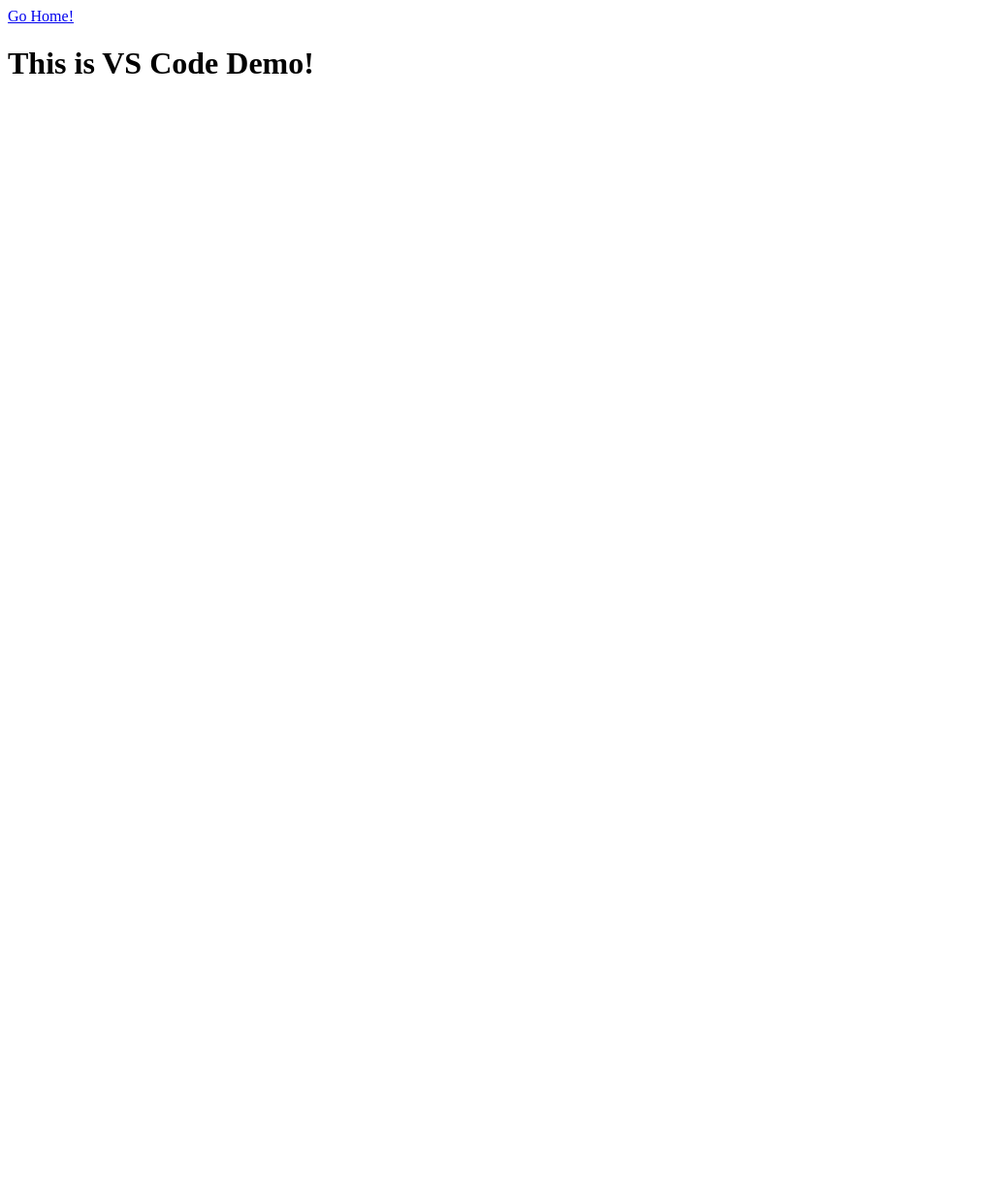
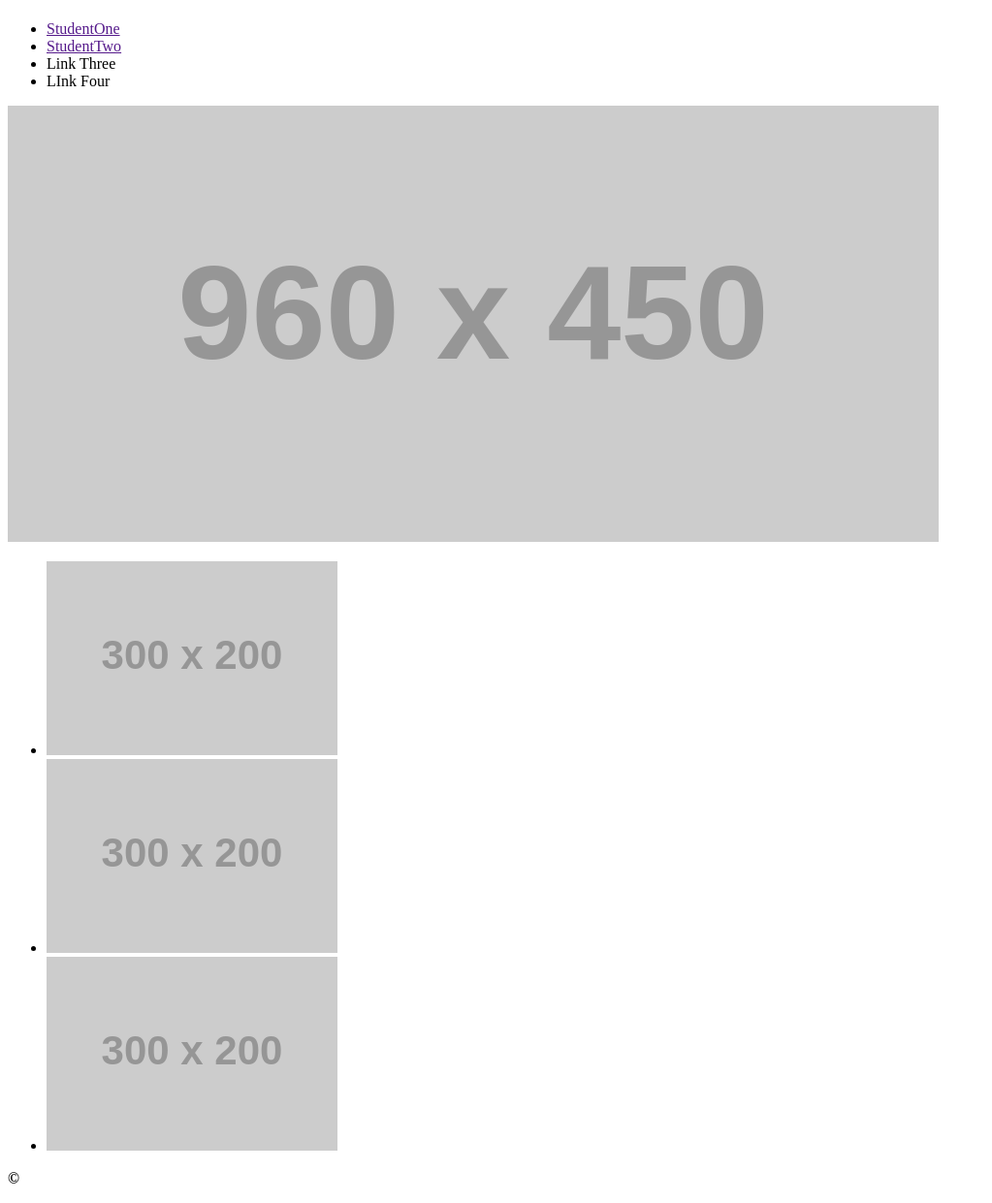
Before and after one commit to DeltaVCode/102-SelfPaced, a plain HTML site: page class-04/demo/index.html in a window 1280 px wide. Shown: the whole page at 97% size, without its empty margins (0-1023 px from the left). Before the commit the page ends 800 px from the top, so only its background shows below. Drawn offline with Linux system fonts and the light colour scheme; placeholder pictures from the web are drawn by us.

Commit message:
add html demo

```diff
--- a/class-04/demo/index.html
+++ b/class-04/demo/index.html
@@ -1,31 +1,51 @@
 <!DOCTYPE html>
 <html>
     <head>
-        <title>Vs code Demo</title>
+        <title>HTML demo</title>
+        <!-- <link rel="stylesheet" href=""> -->
 
-        <link rel="stylesheet" href="css/styles.css">
     </head>
+<!--  html comments -->
 <body>
+
+
+
+
+<header>
+    <h1></h1>
     <nav>
-          <a href="index.html">Go Home!</a>
+        <ul>
+
+            <li><a href="">StudentOne</a></li>
+            <li><a href="">StudentTwo</a></li>
+            <li>Link Three</li>
+            <li>LInk Four</li>
+        </ul>
     </nav>
+</header>
+<main>
+    <img src="http://placehold.it/960x450">
+    <!-- <h2></h2>
+    <p></p> -->
+    <ul>
+        <li> <img src="http://placehold.it/300x200" > </li>
+        <li><img src="http://placehold.it/300x200"></li>
+        <li><img src="http://placehold.it/300x200" ></li>
 
-      <h1>This is VS Code Demo!</h1>
-      <main>
-        <article>
-            <section>
-                <img class="feature" href="images/freature1.jpg" >
-            </section>
-            <section>
-                <img class="feature" href="images/freature2.jpg">
-            </section>
-            <section>
-                <section>
-                    <img class="feature" href="images/freature3.jpg">
-                </section>
-            </section>
-        </article>
+    </ul>
+
 </main>
-        <script src="js/app.js"></script>
+
+
+
+<footer>
+    <p>
+        <b>
+            <i>&#169;</i>
+        </b>
+    </p>
+</footer>
+
+
 </body>
 </html>
```
Also changed, not shown: class-04/demo/practice.html (added, +17 -0 lines), class-04/demo/css/style.css (added), class-04/demo/css/styles.css (deleted). Lines whose indentation alone changed are shown as unchanged.
